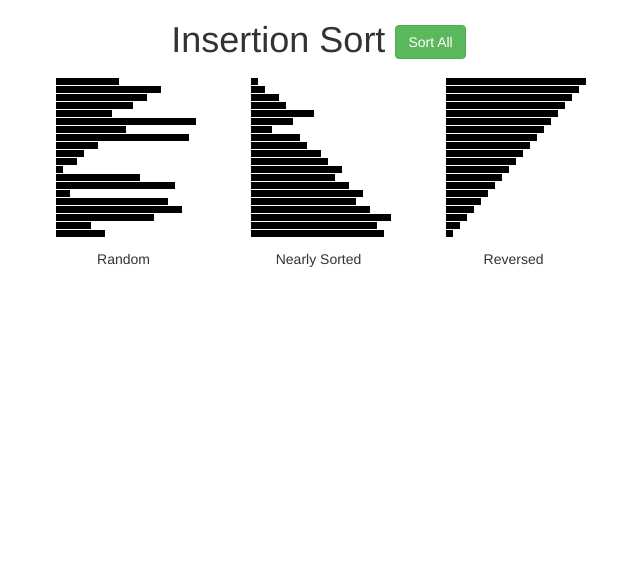
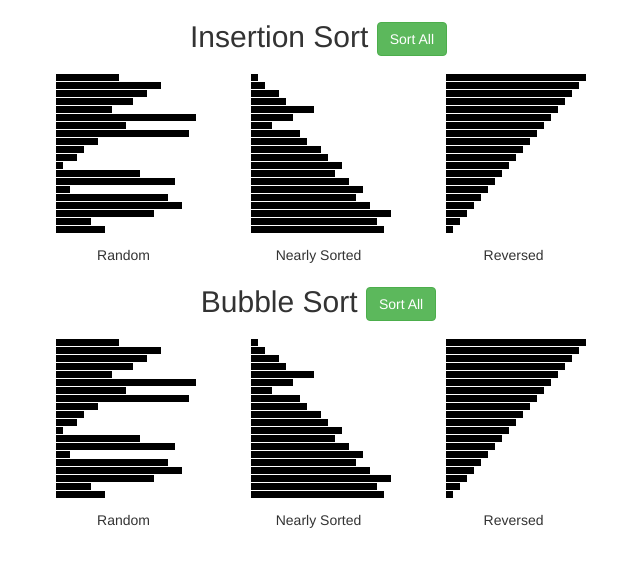
Before and after one commit to markberridge/sorted, a plain HTML site: page index.html in a window 1280 px wide. Shown: the whole page, without its empty margins (29-669 px from the left). Drawn offline with Linux system fonts and the light colour scheme.

Commit message:
added bubble sort with non-animated iterative implementation

```diff
--- a/index.html
+++ b/index.html
@@ -13,9 +13,9 @@
   <div class="container theme-showcase" role="main">
 
     <div class="row">
-      <h1 class="col-md-6 text-center">
+      <h2 class="col-md-6 text-center">
         Insertion Sort <button type="button" class="btn btn-success" onClick="sortAllInsertionSort()">Sort All</button>
-      </h1>
+      </h2>
     </div>
 
     <div class="row">
@@ -33,10 +33,32 @@
       </div>
     </div>
 
+    <div class="row">
+      <h2 class="col-md-6 text-center">
+        Bubble Sort <button type="button" class="btn btn-success" onClick="sortAllBubbleSort()">Sort All</button>
+      </h2>
+    </div>
+
+    <div class="row">
+      <div class="col-md-2 text-center">
+        <canvas id="bb1" width="174" height="174" title="sort"></canvas>
+        Random
+      </div>
+      <div class="col-md-2 text-center">
+        <canvas id="bb2" width="174" height="174" title="sort"></canvas>
+        Nearly Sorted
+      </div>
+      <div class="col-md-2 text-center">
+        <canvas id="bb3" width="174" height="174" title="sort"></canvas>
+        Reversed
+      </div>
+    </div>
+
   </div>
 
   <script src="js/Canvas.js"></script>
   <script src="js/InsertionSort.js"></script>
+  <script src="js/BubbleSort.js"></script>
   <script src="js/script.js"></script>
   <script src="js/jquery.min.js"></script>
   <script src="js/bootstrap.min.js"></script>
--- /dev/null
+++ b/js/BubbleSort.js
@@ -0,0 +1,68 @@
+var BubbleSort = function(canvas) {
+  this.canvas = canvas;
+  this.i = 1;
+  this.k = 1;
+  this.delay = 40;
+  this.timer = null;
+  this.canvas.canvas.addEventListener("click", (function(){
+    this.start();
+  }).bind(this));
+}
+
+BubbleSort.prototype.step = function(auto) {
+  console.log("BubbleSort.step() called, i=" + this.i + ", k=" + this.k);
+  console.log("a=" + this.canvas.a);
+
+  // Iterative algorithm:
+for (var i = -1; i < this.canvas.a.length; i++) {
+  for (var k = this.canvas.a.length; k > i + 1; k--) {
+    if(this.canvas.a[k] < this.canvas.a[k-1]) {
+      this.canvas.swap(k, k - 1);
+      console.log("a=" + this.canvas.a);
+    }
+  }
+}
+
+  // if(this.canvas.a[this.k] < this.canvas.a[this.k - 1]) {
+  //   this.canvas.swap(this.k, this.k - 1);
+  //   this.canvas.highlight(this.k);
+  // }
+
+  // while (this.k > 0 && this.canvas.a[this.k] > this.canvas.a[this.k - 1]) {
+  //   this.k--;
+  // }
+
+  // if(this.k == 0) {
+  //   this.i++
+
+  //   if(this.i < this.canvas.a.length) {
+  //     this.k = this.i;
+  //     this.canvas.highlight(this.k);
+  //   }
+  //   else {
+  //     this.canvas.clearHighlights();
+  //     console.log("Sorted");
+  //     return;
+  //   }
+  // }
+
+  // if(auto) {
+  //   this.timer = setTimeout((function() {
+  //     this.step(true);
+  //   }).bind(this), this.delay);
+  // }
+}
+
+BubbleSort.prototype.reset = function() {
+  clearTimeout(this.timer);
+  this.canvas.reset();
+  this.i = 1;
+  this.k = 1;
+}
+
+BubbleSort.prototype.start = function() {
+  if(this.timer) {
+    this.reset();
+  }
+  this.step(true);
+}
--- a/js/InsertionSort.js
+++ b/js/InsertionSort.js
@@ -10,15 +10,14 @@ var InsertionSort = function(canvas) {
 }
 
 InsertionSort.prototype.step = function(auto) {
-  console.log("step called, i=" + this.i + ", k=" + this.k);
+  console.log("InsertionSort.step() called, i=" + this.i + ", k=" + this.k);
   console.log("a=" + this.canvas.a);
-  this.started = true;
 
   // Iterative algorithm:
   // for (var i = 1; i < a.length; i++) {
   //   for (var k = i; k > 0 && a[k] < a[k-1]; k--) {
   //     swap(a, k, k - 1);
-  //    }
+  //   }
   // }
 
   if(this.canvas.a[this.k] < this.canvas.a[this.k - 1]) {
--- a/js/script.js
+++ b/js/script.js
@@ -11,3 +11,13 @@ function sortAllInsertionSort() {
   in2.start();
   in3.start();
 }
+
+var bb1 = new BubbleSort(new Canvas("bb1", random));
+var bb2 = new BubbleSort(new Canvas("bb2", nearly));
+var bb3 = new BubbleSort(new Canvas("bb3", reversed));
+
+function sortAllBubbleSort() {
+  bb1.start();
+  bb2.start();
+  bb3.start();
+}
```
